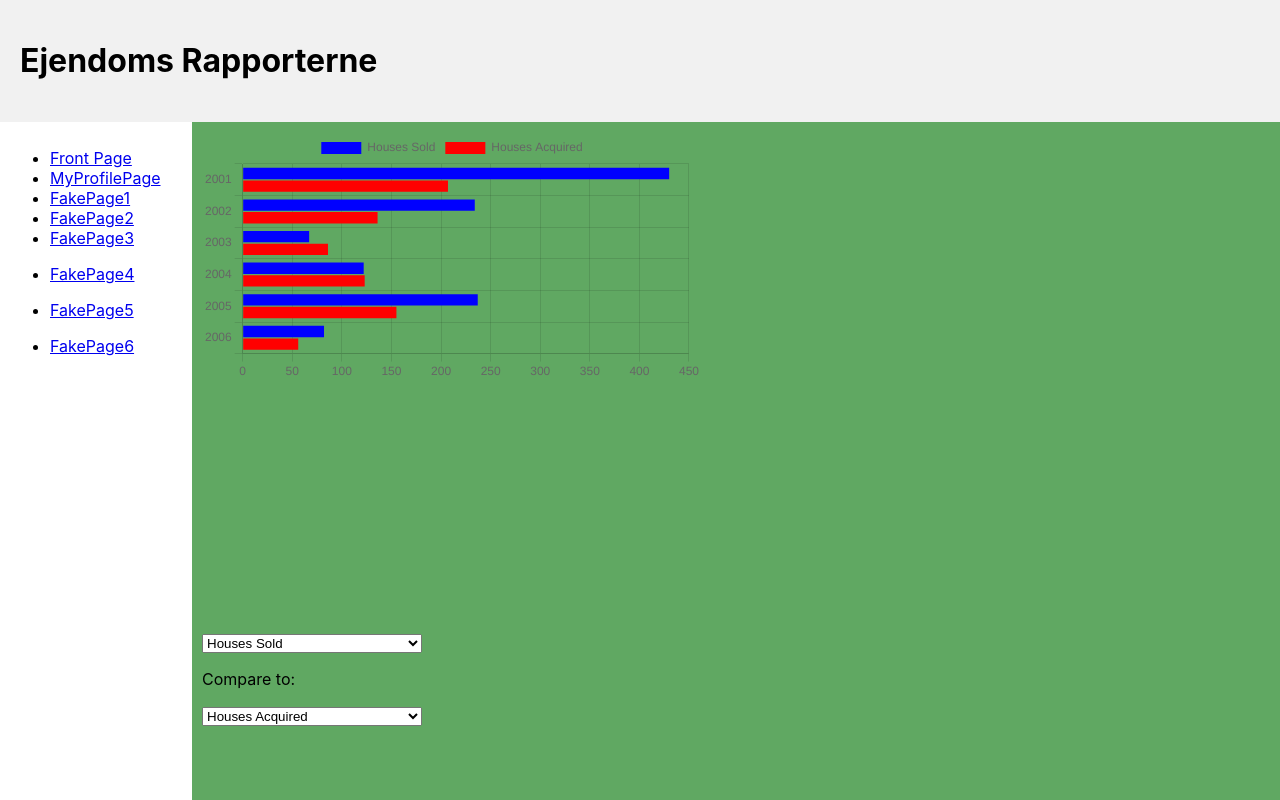
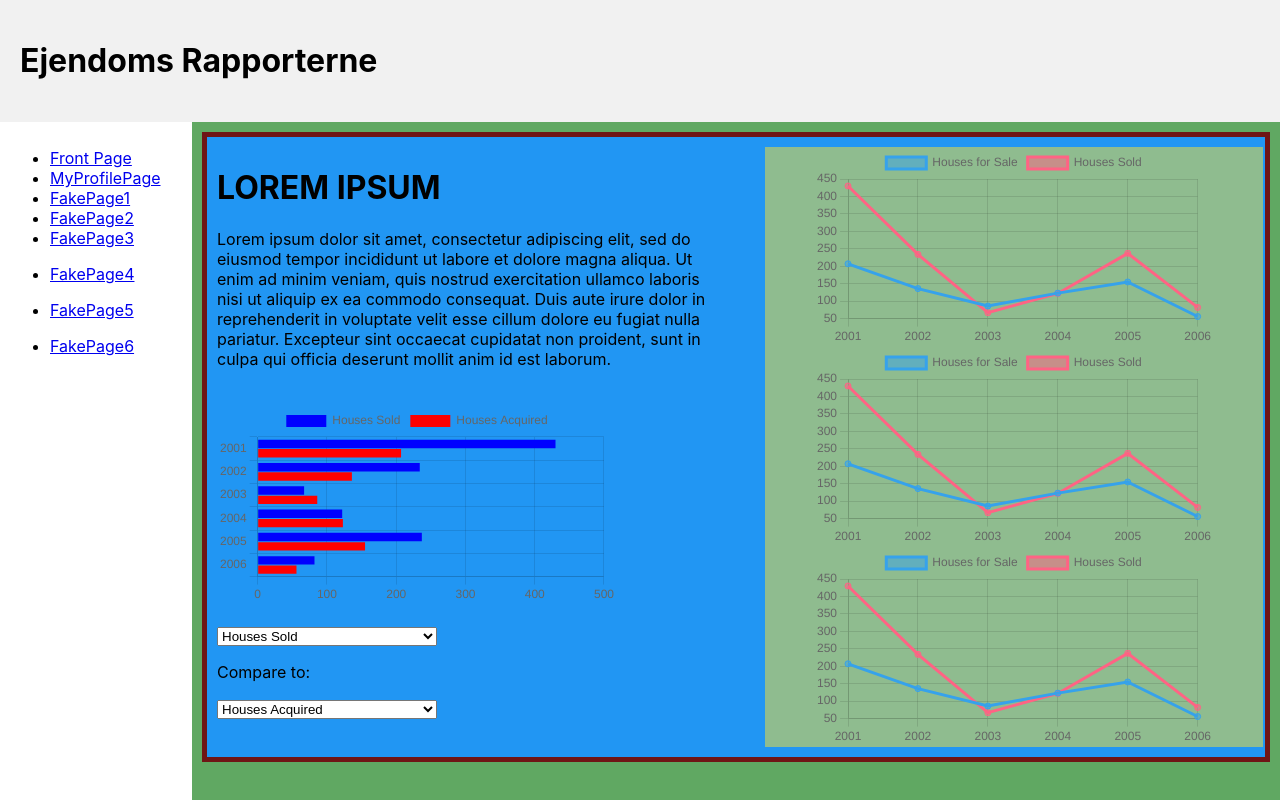
Before and after one commit to Nightbloom3/RealView, a React (Create React App) app: page /MyProfilePage in a window 1280 px wide. Shown: the top 800 px of the page. Built offline with nearby package versions, Linux system fonts and the light colour scheme.

Commit message:
WIP Progress on MyProfilePage

```diff
--- /dev/null
+++ b/src/Charts/Data/ProfilePageStats.js
@@ -0,0 +1,60 @@
+function Percentage(percentageValue, value) {
+  return (value / 100) * percentageValue;
+}
+
+export const ProfilePageStats = [
+  {
+    id: 1,
+    year: 2001,
+    HousesForSale: 207,
+    HousesSold: 430,
+    HousesAvgPriceSold: 1700000,
+    HousesAvgEarnings: Percentage(4, 1700000),
+    HousesAvgPriceChange: -340000,
+  },
+  {
+    id: 2,
+    year: 2002,
+    HousesForSale: 136,
+    HousesSold: 234,
+    HousesAvgPriceSold: 1840000,
+    HousesAvgEarnings: Percentage(5, 1840000),
+    HousesAvgPriceChange: -325000,
+  },
+  {
+    id: 3,
+    year: 2003,
+    HousesForSale: 86,
+    HousesSold: 67,
+    HousesAvgPriceSold: 1760000,
+    HousesAvgEarnings: Percentage(3.5, 1760000),
+    HousesAvgPriceChange: -265000,
+  },
+  {
+    id: 4,
+    year: 2004,
+    HousesForSale: 123,
+    HousesSold: 122,
+    HousesAvgPriceSold: 1670000,
+    HousesAvgEarnings: Percentage(4, 1670000),
+    HousesAvgPriceChange: -380000,
+  },
+  {
+    id: 5,
+    year: 2005,
+    HousesForSale: 155,
+    HousesSold: 237,
+    HousesAvgPriceSold: 1880000,
+    HousesAvgEarnings: Percentage(5.5, 1880000),
+    HousesAvgPriceChange: -235000,
+  },
+  {
+    id: 6,
+    year: 2006,
+    HousesForSale: 56,
+    HousesSold: 82,
+    HousesAvgPriceSold: 1760000,
+    HousesAvgEarnings: Percentage(4.5, 1760000),
+    HousesAvgPriceChange: -255000,
+  },
+];
--- a/src/Pages/MyProfilePage/MyProfilePage.css
+++ b/src/Pages/MyProfilePage/MyProfilePage.css
@@ -0,0 +1,16 @@
+.MyProfilePage_Content_Grid-container {
+    display: grid;
+    grid-template-columns: 48% 48%;
+    gap: 50px;
+    max-width: 100%; /* Set a maximum width for the container */
+    background-color: #2196F3;
+    padding: 10px;
+    border: 5px solid #6f1515;
+  }
+
+.ChartDiv {
+    grid-template-rows: 33% 33% 33%;
+    background-color: darkseagreen;
+    display: flex;
+    justify-content: center; /* Horizontally center-align */
+}
--- a/src/Pages/MyProfilePage/MyProfilePage.jsx
+++ b/src/Pages/MyProfilePage/MyProfilePage.jsx
@@ -1,15 +1,15 @@
 import React from "react";
 import MyProfilePageContent from "./MyProfilePageContent";
-import "./MyProfilePage.css"
+import "./MyProfilePage.css";
 
-function MyProfilePage(){
-    return (
-        <div>
-            <div className="MyProfilePage">
-                <MyProfilePageContent/>
-            </div>
-        </div>
-    )
+function MyProfilePage() {
+  return (
+    <div>
+      <div>
+        <MyProfilePageContent />
+      </div>
+    </div>
+  );
 }
 
 export default MyProfilePage;
--- a/src/Pages/MyProfilePage/MyProfilePageContent.jsx
+++ b/src/Pages/MyProfilePage/MyProfilePageContent.jsx
@@ -1,6 +1,8 @@
 import ComparisonChart from "../../Charts/ComparisonChart";
+import LineChart from "../../Charts/LineChart";
 import { useEffect, useState } from "react";
 import { ProfilePageData } from "../../Charts/Data/ProfilePageData";
+import { ProfilePageStats } from "../../Charts/Data/ProfilePageStats";
 import { Chart as ChartJS } from "chart.js/auto";
 // ^^^^^^ Do not delete, the unused import, ChartJS needs it like this for it to work ^^^^^^^";
 
@@ -24,8 +26,8 @@ function SelectBox({ onChange, options, defaultValue }) {
 
 export default function MyProfilePageContent() {
   //Options for the chart
-  const ChartStylingWidth = 500; // Set your desired width
-  const ChartStylingHeight = 500; // Set your desired height
+  const ChartStylingWidth = 400; // Set your desired width
+  const ChartStylingHeight = 200; // Set your desired height
   const ComparisonStyling = {
     MaintainAspectRatio: true,
     responsive: true,
@@ -39,7 +41,7 @@ export default function MyProfilePageContent() {
   const [selectChoice2, setSelectChoice2] = useState("HousesAcquired");
   const [selectText2, setSelectText2] = useState("Houses Acquired");
 
-  const [profileData, setProfileData] = useState({
+  const [profileComparisonData, setProfileComparisonData] = useState({
     labels: ProfilePageData.map((data) => data.year),
     datasets: [
       {
@@ -55,9 +57,23 @@ export default function MyProfilePageContent() {
     ],
   });
 
+  const [statChart1, setStatChart1] = useState({
+    labels: ProfilePageStats.map((data) => data.year),
+    datasets: [
+      {
+        label: "Houses for Sale",
+        data: ProfilePageStats.map((data) => data.HousesForSale),
+      },
+      {
+        label: "Houses Sold",
+        data: ProfilePageStats.map((data) => data.HousesSold),
+      },
+    ],
+  });
+
   // useEffect to change the data that the chart uses whenever there is a change in the associated values
   useEffect(() => {
-    setProfileData({
+    setProfileComparisonData({
       labels: ProfilePageData.map((data) => data.year),
       datasets: [
         {
@@ -97,15 +113,33 @@ export default function MyProfilePageContent() {
   ];
 
   return (
-    <div>
+    <div className="MyProfilePage_Content_Grid-container">
+      <div className="ComparisonDiv">
+        <div className="TextDiv">
+          <h1>LOREM IPSUM</h1>
+          <p>
+            Lorem ipsum dolor sit amet, consectetur adipiscing elit, sed do
+            eiusmod tempor incididunt ut labore et dolore magna aliqua. Ut enim
+            ad minim veniam, quis nostrud exercitation ullamco laboris nisi ut
+            aliquip ex ea commodo consequat. Duis aute irure dolor in
+            reprehenderit in voluptate velit esse cillum dolore eu fugiat nulla
+            pariatur. Excepteur sint occaecat cupidatat non proident, sunt in
+            culpa qui officia deserunt mollit anim id est laborum.
+          </p>
+        </div>
+
+        <br />
+
         <div className="Chart">
           <ComparisonChart
-          ChartData={profileData}
+            ChartData={profileComparisonData}
             width={ChartStylingWidth}
             height={ChartStylingHeight}
             StylingOptions={ComparisonStyling}
           />
         </div>
+
+        <br />
 
         <SelectBox
           onChange={(e) =>
@@ -125,5 +159,28 @@ export default function MyProfilePageContent() {
           defaultValue={selectChoice2}
         ></SelectBox>
       </div>
+
+      <div className="ChartDiv">
+        <div className="StatChart">
+          <LineChart
+            ChartData={statChart1}
+            width={ChartStylingWidth}
+            height={ChartStylingHeight}
+          />
+
+          <LineChart
+            ChartData={statChart1}
+            width={ChartStylingWidth}
+            height={ChartStylingHeight}
+          />
+
+          <LineChart
+            ChartData={statChart1}
+            width={ChartStylingWidth}
+            height={ChartStylingHeight}
+          />
+        </div>
+      </div>
+    </div>
   );
 }
```
Lines whose indentation alone changed are shown as unchanged.
